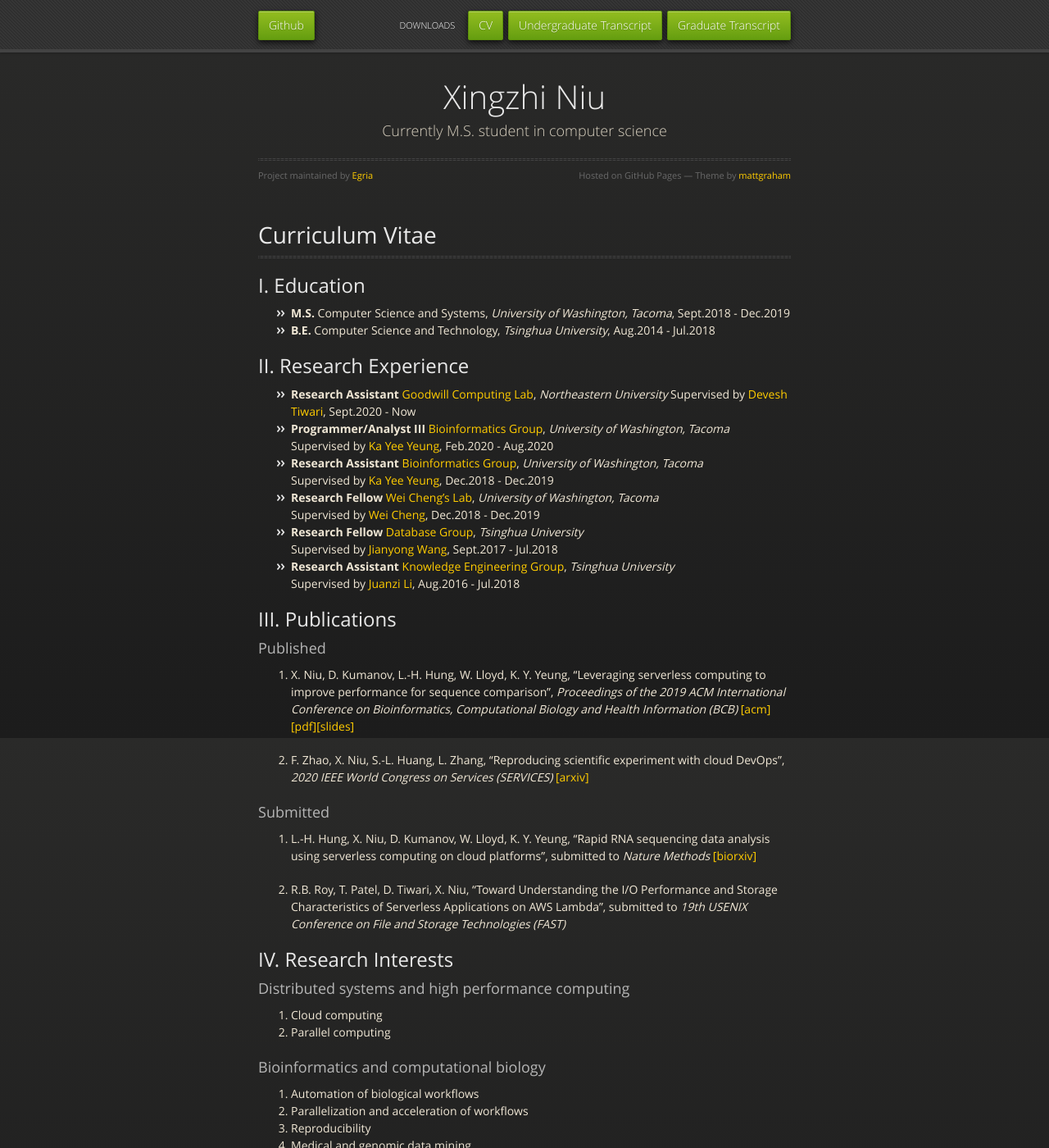
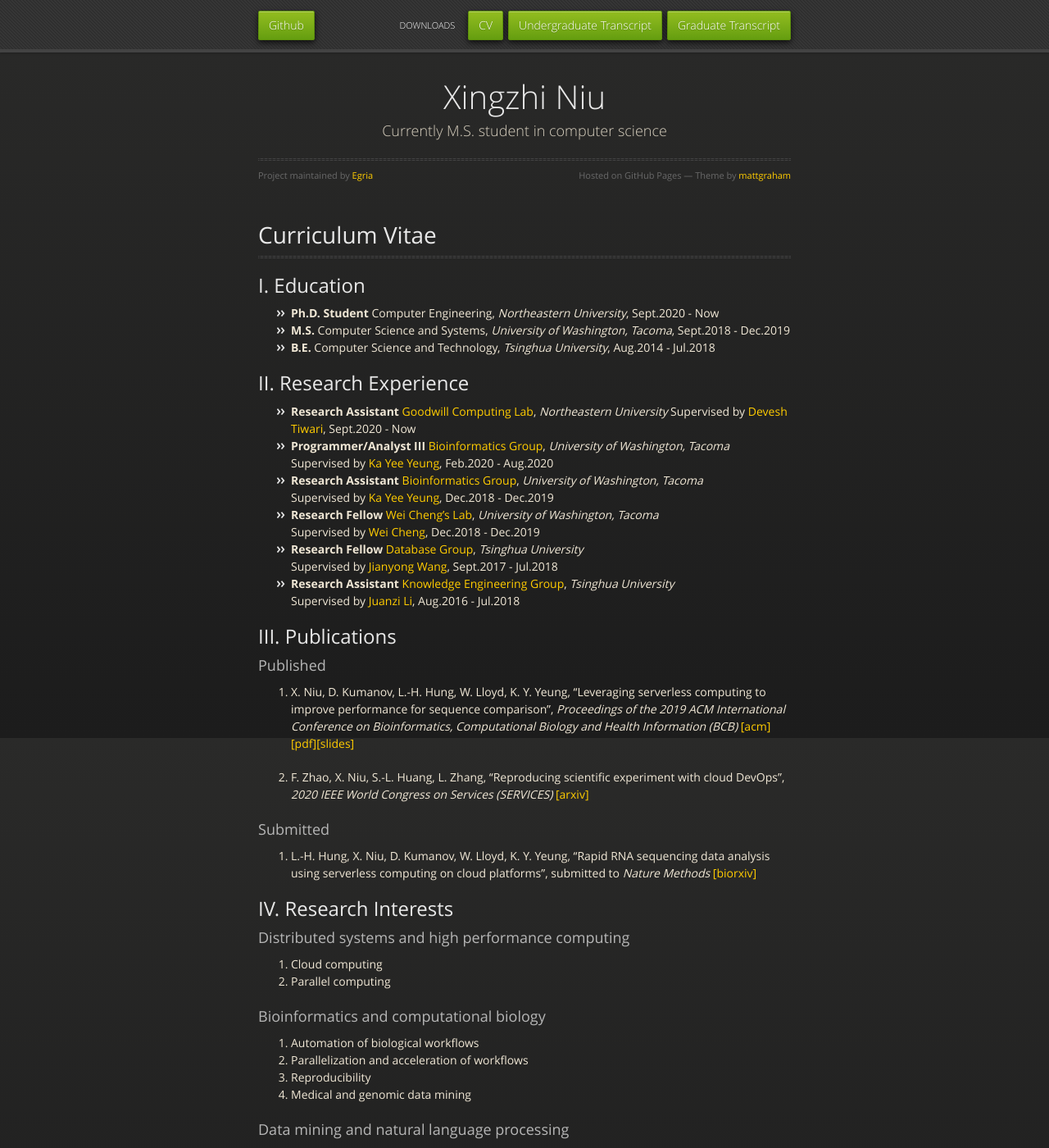
Before and after one commit to Egria/website, a Jekyll site: the page built from index.md, in a window 1280 px wide and 1400 px high. Shown: the whole window at 82% size. Built offline with Jekyll 4.4.1, drawn with Linux system fonts in a browser that asks for light colours; our own code applies the rules of GitHub Pages for plain Markdown files.

Commit message:
Update index.md

```diff
--- a/index.md
+++ b/index.md
@@ -9,6 +9,7 @@ layout: default
 
 ## I. Education
 
+- **Ph.D. Student** Computer Engineering, _Northeastern University_, Sept.2020 - Now
 - **M.S.** Computer Science and Systems, _University of Washington, Tacoma_, Sept.2018 - Dec.2019
 - **B.E.** Computer Science and Technology, _Tsinghua University_, Aug.2014 - Jul.2018
 
@@ -39,8 +40,6 @@ Supervised by [Juanzi Li](http://keg.cs.tsinghua.edu.cn/persons/ljz/), Aug.2016
 ### Submitted
 
 3. L.-H. Hung, X. Niu, D. Kumanov, W. Lloyd, K. Y. Yeung, "Rapid RNA sequencing data analysis using serverless computing on cloud platforms", submitted to _Nature Methods_ [\[biorxiv\]](https://www.biorxiv.org/content/10.1101/576199v1.abstract)
-
-4. R.B. Roy, T. Patel, D. Tiwari, X. Niu, "Toward Understanding the I/O Performance and Storage Characteristics of Serverless Applications on AWS Lambda", submitted to _19th USENIX Conference on File and Storage Technologies (FAST)_
 
 ## IV. Research Interests
 
```
